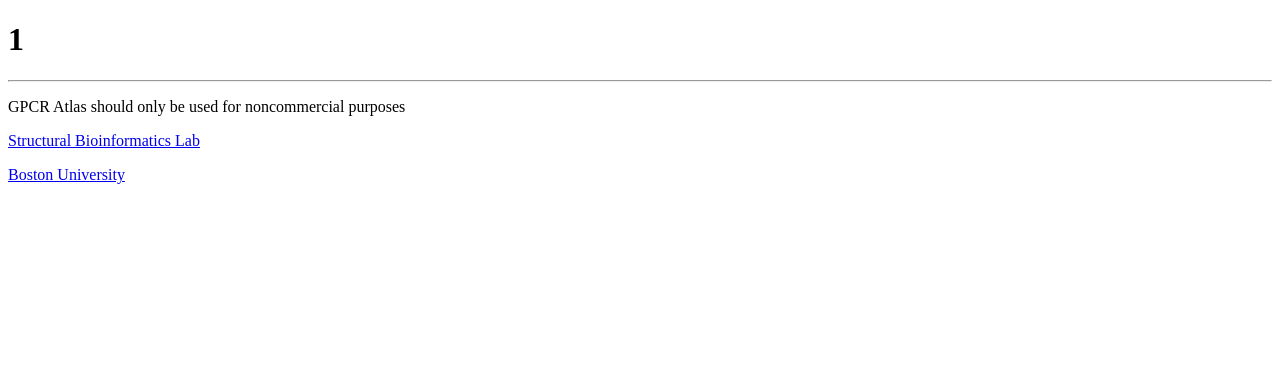
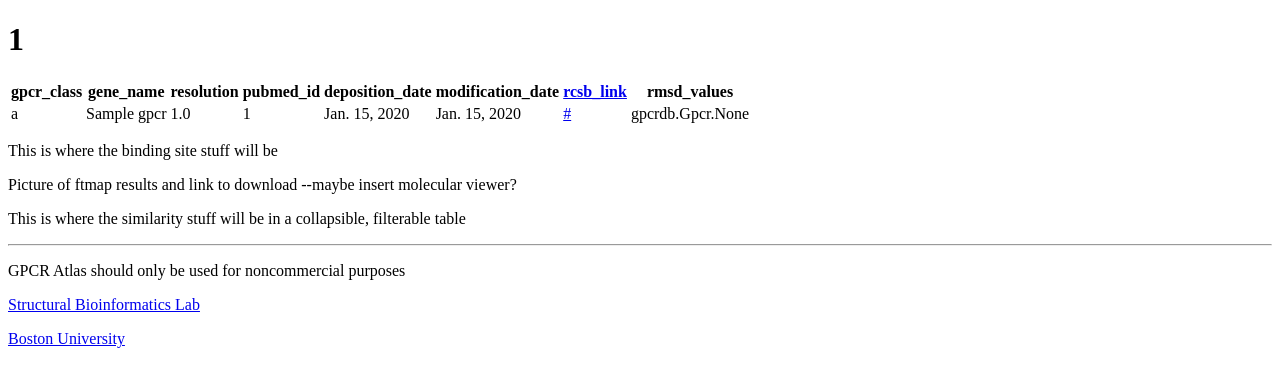
Before and after one commit to bspitzer-bu/Group_Project, a Django app: page /gpcrs/1/ in a window 1280 px wide. Shown: the part 136-523 px from the top of the page. Run offline with Django 3.2, Linux system fonts and the light colour scheme; tables that the repository leaves empty hold one stand-in row (values such as "Sample post").

Commit message:
further outlined the html pages

```diff
--- a/src/templates/gpcr_detail.html
+++ b/src/templates/gpcr_detail.html
@@ -10,6 +10,37 @@
 
     <div>
     <h1>{{gpcr.pdb_id}}</h1>
+    <table>
+        <tr>
+            <th>gpcr_class</th>
+            <th>gene_name</th>
+            <th>resolution</th>
+            <th>pubmed_id</th>
+            <th>deposition_date</th>
+            <th>modification_date</th>
+            <th><a href="http://www.rcsb.org/">rcsb_link</a></th>
+            <th>rmsd_values</th>
+        </tr>
+
+        <tr>
+            <td>{{gpcr.gpcr_class}}</td>
+            <td>{{gpcr.gene_name}}</td>
+            <td>{{gpcr.resolution}}</td>
+            <td>{{gpcr.pubmed_id}}</td>
+            <td>{{gpcr.deposition_date}}</td>
+            <td>{{gpcr.modification_date}}</td>
+            <td><a href="{{gpcr.rcsb_link}}">{{gpcr.rcsb_link}}</a></td>
+            <td>{{gpcr.rmsd_values}}</td>
+        </tr>
+    </table>
     </div>
 
+    <div>
+        <p>This is where the binding site stuff will be</p>
+        <p>Picture of ftmap results and link to download --maybe insert molecular viewer?</p>
+    </div>
+
+    <div>
+        <p>This is where the similarity stuff will be in a collapsible, filterable table</p>
+    </div>
 {% endblock %}
```
Also changed, not shown: src/templates/home.html (+6 -2 lines), src/templates/gpcr_list.html (line endings or trailing spaces).
